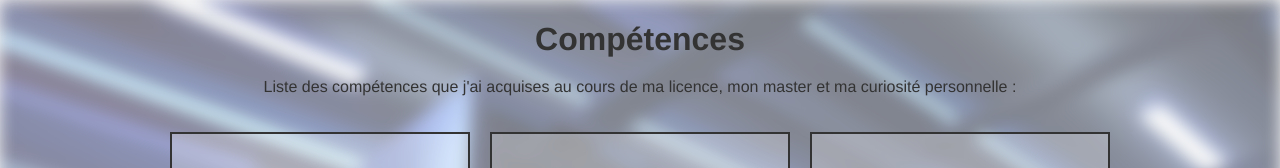
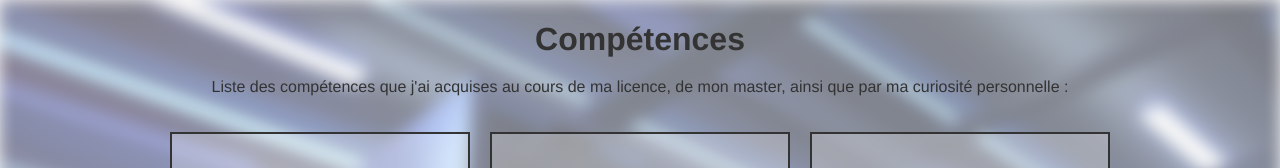
Before and after one commit to gaillot18/gaillot18.github.io, a plain HTML site: page Competences/competences.html in a window 1280 px wide. Shown: the top 168 px of the page. Drawn offline with Linux system fonts and the light colour scheme.

Commit message:
2025-07-20

```diff
--- a/Competences/competences.html
+++ b/Competences/competences.html
@@ -109,7 +109,7 @@
   <div class="background"></div>
 
   <h1>Compétences</h1>
-  <div style="text-align: center;">Liste des compétences que j'ai acquises au cours de ma licence, mon master et ma curiosité personnelle :</div><br><br>
+  <div style="text-align: center;">Liste des compétences que j'ai acquises au cours de ma licence, de mon master, ainsi que par ma curiosité personnelle :</div><br><br>
 
   <div class="grid">
     <div class="section">
```
Also changed, not shown: 1 other file.
